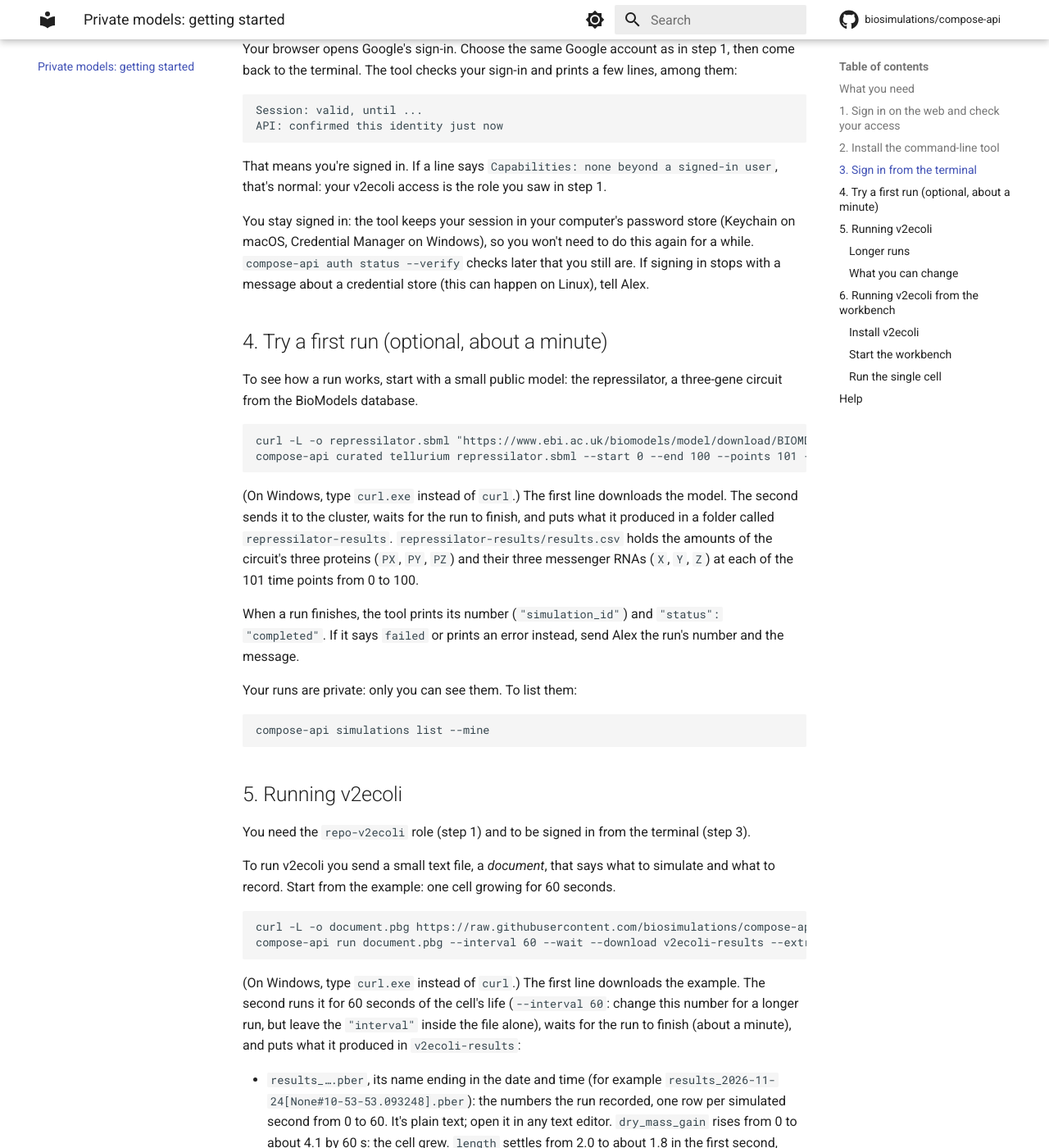
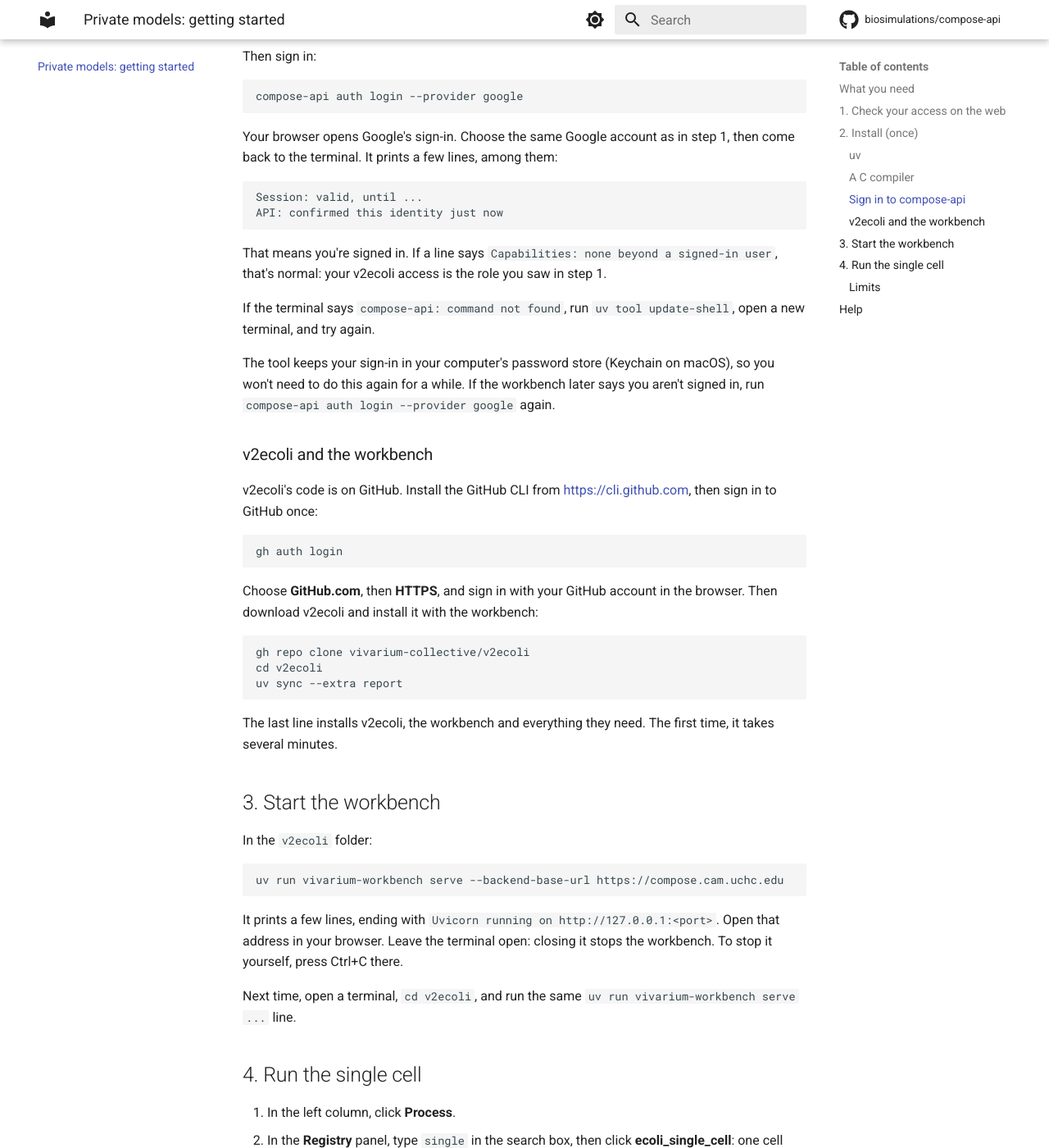
Before and after one commit to biosimulations/compose-api, an MkDocs documentation site: the page built from docs/private-models.md, in a window 1280 px wide and 1400 px high, scrolled down 1870 px. Shown: the whole window at 82% size. Built offline with MkDocs 1.6.1 and Material for MkDocs 9.7.7, drawn with Linux system fonts in a browser that asks for light colours; comment, search, counter and statistics services are not loaded; some of the changed text lies outside the part shown.

Commit message:
docs(private-models): workbench-only student guide
Students use only the workbench: check access on the web, install uv, a C
compiler, the sign-in tool (one compose-api auth login), the GitHub CLI and
v2ecoli, start the workbench, run ecoli_single_cell. The command-line run
sections (repressilator, compose-api run) are gone; on Windows, use a lab Mac
or Linux machine. Also drops the pbg_oxidizeme note (#571), fixed by v2ecoli
#975.

Co-Authored-By: Claude Opus 5.5 <noreply@anthropic.com>
Claude-Session: https://claude.ai/code/session_01PcSWnzDuPceigpXpN87fUS

````diff
--- a/docs/private-models.md
+++ b/docs/private-models.md
@@ -4,16 +4,18 @@ compose-api runs simulations for you on UConn Health's computing cluster: you se
 you download the results. Some models on it are private. v2ecoli, Eran Agmon's lab's whole-cell model of *E. coli*, is
 one of them: only people who have been given access can see it or run it.
 
-If you were told you have access to v2ecoli, this page gets you set up in about ten minutes. Then you run v2ecoli from
-the terminal (section 5) or from the workbench, a web page on your own computer (section 6).
+You run v2ecoli from the **workbench**, a web page that runs on your own computer. It shows v2ecoli's models and sends
+the runs to compose-api for you. This page takes you from nothing to a finished run.
 
 ## What you need
 
 - **The Google account whose email you gave us.** Access is tied to that email address, so sign in with that account
   every time.
-- **A terminal:** Terminal on macOS or Linux, PowerShell on Windows. You type every command below there.
+- **A GitHub account** that has been given access to v2ecoli's code (it is private too).
+- **macOS or Linux.** On Windows, use a lab Mac or Linux machine.
+- **A terminal:** Terminal on macOS, any terminal on Linux. You type every command below there.
 
-## 1. Sign in on the web and check your access
+## 1. Check your access on the web
 
 1. Open <https://compose.cam.uchc.edu/ui>.
 2. Click **Sign in** (top right) and choose **Google**. Use the Google account whose email you gave us. The first time,
@@ -36,46 +38,44 @@ the terminal (section 5) or from the workbench, a web page on your own computer
 - Still missing? Ask Alex Patrie on Slack, and tell him the email the menu shows. (Slack, not a GitHub issue: anyone
   can read an issue.)
 
-## 2. Install the command-line tool
+## 2. Install (once)
 
-Most work with compose-api happens in the terminal, with a tool called `compose-api`. You install it with uv, a small
-installer for Python tools that also fetches a suitable version of Python for you.
+### uv
 
-First install uv. On macOS or Linux:
+uv installs Python tools, and fetches a suitable version of Python for you:
 
 ```bash
 curl -LsSf https://astral.sh/uv/install.sh | sh
 ```
 
-On Windows, in PowerShell:
+Close the terminal and open a new one.
 
-```powershell
-powershell -ExecutionPolicy ByPass -c "irm https://astral.sh/uv/install.ps1 | iex"
+### A C compiler
+
+v2ecoli compiles parts of itself when it installs. On macOS, run:
+
+```bash
+xcode-select --install
 ```
 
-Close the terminal, open a new one, and install the tool:
+If it says the tools are already installed, you're set. On Linux (Ubuntu), run `sudo apt install build-essential`.
+
+### Sign in to compose-api
+
+The workbench sends your runs to compose-api as you, so you sign in once from the terminal. Install the sign-in tool:
 
 ```bash
 uv tool install "compose-api-client[cli]"
 ```
 
-Check that it worked:
-
-```bash
-compose-api --version
-```
-
-It prints a version, for example `compose-api 0.7.102`. If it says the command isn't found, run `uv tool update-shell`,
-open a new terminal, and try again.
-
-## 3. Sign in from the terminal
+Then sign in:
 
 ```bash
 compose-api auth login --provider google
 ```
 
-Your browser opens Google's sign-in. Choose the same Google account as in step 1, then come back to the terminal. The
-tool checks your sign-in and prints a few lines, among them:
+Your browser opens Google's sign-in. Choose the same Google account as in step 1, then come back to the terminal. It
+prints a few lines, among them:
 
 ```text
 Session: valid, until ...
@@ -85,88 +85,21 @@ API: confirmed this identity just now
 That means you're signed in. If a line says `Capabilities: none beyond a signed-in user`, that's normal: your v2ecoli
 access is the role you saw in step 1.
 
-You stay signed in: the tool keeps your session in your computer's password store (Keychain on macOS, Credential Manager
-on Windows), so you won't need to do this again for a while. `compose-api auth status --verify` checks later that you
-still are. If signing in stops with a message about a credential store (this can happen on Linux), tell Alex.
+If the terminal says `compose-api: command not found`, run `uv tool update-shell`, open a new terminal, and try again.
 
-## 4. Try a first run (optional, about a minute)
+The tool keeps your sign-in in your computer's password store (Keychain on macOS), so you won't need to do this again
+for a while. If the workbench later says you aren't signed in, run `compose-api auth login --provider google` again.
 
-To see how a run works, start with a small public model: the repressilator, a three-gene circuit from the BioModels
-database.
+### v2ecoli and the workbench
+
+v2ecoli's code is on GitHub. Install the GitHub CLI from <https://cli.github.com>, then sign in to GitHub once:
 
 ```bash
-curl -L -o repressilator.sbml "https://www.ebi.ac.uk/biomodels/model/download/BIOMD0000000012?filename=BIOMD0000000012_url.xml"
-compose-api curated tellurium repressilator.sbml --start 0 --end 100 --points 101 --wait --download repressilator-results --extract
+gh auth login
 ```
 
-(On Windows, type `curl.exe` instead of `curl`.) The first line downloads the model. The second sends it to the
-cluster, waits for the run to finish, and puts what it produced in a folder called `repressilator-results`.
-`repressilator-results/results.csv` holds the amounts of the circuit's three proteins (`PX`, `PY`, `PZ`) and their three
-messenger RNAs (`X`, `Y`, `Z`) at each of the 101 time points from 0 to 100.
-
-When a run finishes, the tool prints its number (`"simulation_id"`) and `"status": "completed"`. If it says `failed` or
-prints an error instead, send Alex the run's number and the message.
-
-Your runs are private: only you can see them. To list them:
-
-```bash
-compose-api simulations list --mine
-```
-
-## 5. Running v2ecoli
-
-You need the `repo-v2ecoli` role (step 1) and to be signed in from the terminal (step 3).
-
-To run v2ecoli you send a small text file, a *document*, that says what to simulate and what to record. Start from the
-example: one cell growing for 60 seconds.
-
-```bash
-curl -L -o document.pbg https://raw.githubusercontent.com/biosimulations/compose-api/main/compose_api/registry/compliance/v2ecoli/single-cell-growth/document.pbg
-compose-api run document.pbg --interval 60 --wait --download v2ecoli-results --extract
-```
-
-(On Windows, type `curl.exe` instead of `curl`.) The first line downloads the example. The second runs it for 60 seconds
-of the cell's life (`--interval 60`: change this number for a longer run, but leave the `"interval"` inside the file
-alone), waits for the run to finish (about a minute), and puts what it produced in `v2ecoli-results`:
-
-- `results_….pber`, its name ending in the date and time (for example
-  `results_2026-11-24[None#10-53-53.093248].pber`): the numbers the run recorded, one row per simulated second from 0
-  to 60. It's plain text; open it in any text editor. `dry_mass_gain` rises from 0 to about 4.1 by 60 s: the cell
-  grew. `length` settles from 2.0 to about 1.8 in the first second, which is expected.
-- `simulation.pbg` and `state_….pbg`: the document as you sent it, and as it stood at 60 s.
-
-If the run is refused with a message that names v2ecoli, check that you have the role (step 1) and are signed in
-(step 3).
-
-### Longer runs
-
-- Up to 1,000 s works for everyone. Longer runs need the `long-runs` role (ask Alex); without it, compose-api refuses the
-  run before it starts.
-- Keep runs to 2,400 s or less for now: the cell divides at about 2,500 s, and a run that reaches the division
-  currently ends with no results.
-
-### What you can change
-
-Only the whole-cell model in the example runs on compose-api for now. You can change the numbers in the document (for
-example `seed`, which sends the cell down a different random path), but not the names or file paths in it: a run that
-points at other code or files is refused or fails.
-
-## 6. Running v2ecoli from the workbench
-
-The workbench is a web page that runs on your own computer. It shows v2ecoli's models and sends the one compose-api runs
-there for you: the same run as section 5, started from your browser instead of the terminal.
-
-It needs a little more than section 5:
-
-- **macOS or Linux.** v2ecoli compiles parts of itself when it installs, which Windows can't do here. On Windows, use
-  section 5.
-- **A C compiler.** On macOS, run `xcode-select --install` once (if it says the tools are already installed, you're
-  set). On Linux, install `build-essential`.
-- **The GitHub CLI**, to download v2ecoli's code, which is private to its users. Install it from
-  <https://cli.github.com>, then run `gh auth login` once and sign in with your GitHub account.
-- **The sign-in from step 3.** The workbench uses it, so your runs are yours and private, as in section 5.
-
-### Install v2ecoli
+Choose **GitHub.com**, then **HTTPS**, and sign in with your GitHub account in the browser. Then download v2ecoli and
+install it with the workbench:
 
 ```bash
 gh repo clone vivarium-collective/v2ecoli
@@ -174,9 +107,9 @@ cd v2ecoli
 uv sync --extra report
 ```
 
-The last line installs v2ecoli, the workbench and everything they need; the first time, it can take several minutes.
+The last line installs v2ecoli, the workbench and everything they need. The first time, it takes several minutes.
 
-### Start the workbench
+## 3. Start the workbench
 
 In the `v2ecoli` folder:
 
@@ -185,24 +118,35 @@ uv run vivarium-workbench serve --backend-base-url https://compose.cam.uchc.edu
 ```
 
 It prints a few lines, ending with `Uvicorn running on http://127.0.0.1:<port>`. Open that address in your browser.
-(A line saying `pbg_oxidizeme` failed to install can be ignored: that module isn't used here.) Leave the terminal
-open: closing it stops the workbench.
+Leave the terminal open: closing it stops the workbench. To stop it yourself, press Ctrl+C there.
 
-### Run the single cell
+Next time, open a terminal, `cd v2ecoli`, and run the same `uv run vivarium-workbench serve ...` line.
+
+## 4. Run the single cell
 
 1. In the left column, click **Process**.
-2. In the **Registry** panel, type `single` in the search box, then click **ecoli_single_cell**. Its card says
-   **Runs: Cloud**: its runs go to compose-api.
+2. In the **Registry** panel, type `single` in the search box, then click **ecoli_single_cell**: one cell growing. Its
+   card says **Runs: Cloud**: its runs go to compose-api.
 3. Below the picture of the model, set **Duration** to `60` (seconds of the cell's life), then click **▶ Run**.
 4. After a minute or two it shows **✓ complete**. Under **Outputs**, **Results** lists what the run recorded (61 rows,
-   one per simulated second), and **⬇ Download results** saves them. The run is also in
-   `compose-api simulations list --mine`, private like every run of yours.
+   one per simulated second), and **⬇ Download results** saves them.
 
-The limits in section 5 apply here too. To stop the workbench, press Ctrl+C in its terminal.
+Your runs are private: only you can see them.
+
+For now, ecoli_single_cell is the one v2ecoli model that runs on compose-api. More will appear in the Registry with
+**Runs: Cloud** as compose-api learns to run them.
+
+### Limits
+
+- Up to 1,000 s works for everyone. Longer runs need the `long-runs` role (ask Alex); without it, compose-api refuses the
+  run before it starts.
+- Keep runs to 2,400 s or less for now: the cell divides at about 2,500 s, and a run that reaches the division
+  currently ends with no results.
+
+If a run fails or is refused, note the message the workbench shows and tell Alex (see [Help](#help)).
 
 ## Help
 
-- `compose-api results <run number> --extract <folder>` downloads a finished run's results again.
-- `compose-api <command> --help` explains any command.
-- Questions: open an issue at <https://github.com/biosimulations/compose-api/issues> (anyone can read it, so leave out
-  your email and anything private), or ask Alex Patrie on Slack.
+- Questions, or something didn't work: ask Alex Patrie on Slack, or open an issue at
+  <https://github.com/biosimulations/compose-api/issues> (anyone can read it, so leave out your email and anything
+  private).
````
